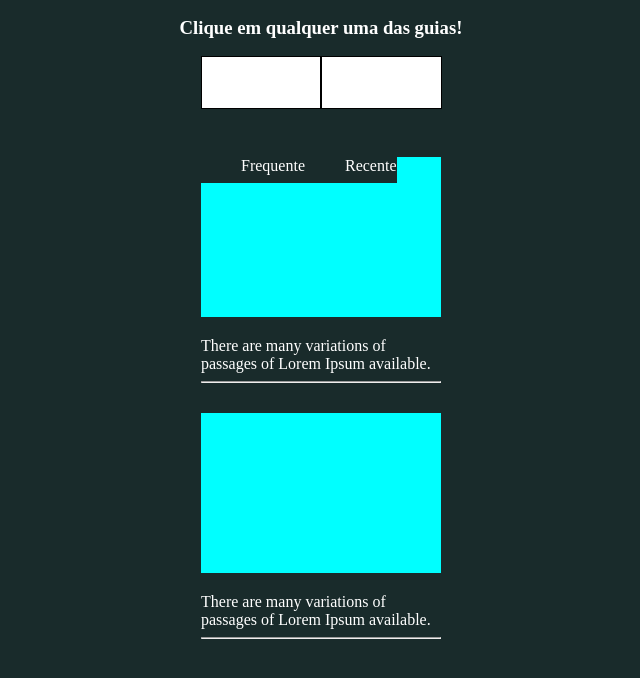
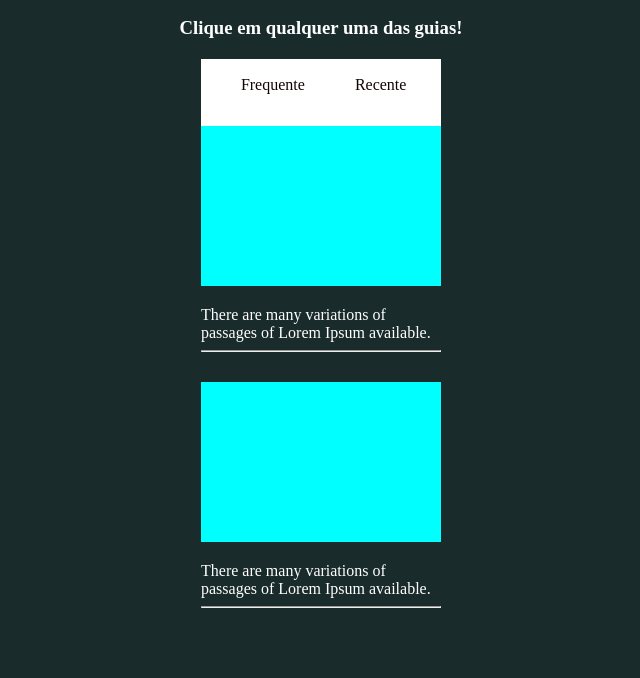
Before and after one commit to DanielMarquesz/30-dias-de-CSS, a plain HTML site: page dia04/index.html in a window 1280 px wide. Shown: the part 60-738 px from the top of the page, without its empty margins (319-959 px from the left). Drawn offline with Linux system fonts and the light colour scheme.

Commit message:
:turtle: Adicionando Estilos

```diff
--- a/dia04/index.html
+++ b/dia04/index.html
@@ -15,15 +15,9 @@
 
         <div class="container">
 
-            <div>
-                <nav class="links-positions">
-                    <a href="#" class="links-changes"></a>
-                    <a href="#" class="links-changes"></a>
-                </nav>
-            </div>
-            <div class="help-rt">
-                <p class="muda">Frequente</p>
-                <p class="muda">Recente</p>
+            <div class="links-changes">
+                <div>Frequente</div>
+                <div>Recente</div>
             </div>
 
             <div class="section1">
--- a/dia04/style.css
+++ b/dia04/style.css
@@ -37,22 +37,23 @@ p{
 }
 
 .links-changes {
+    color: rgb(20, 4, 4);
     background-color: #fff;
     padding: .1rem .6rem 2rem 6.8rem;
-    border: 1px solid black;
+    /* border: 1px solid black;     */
+    display: flex;
+    justify-content: flex-end;
 }
 
 .links-positions{
     margin-bottom: 5rem;
 }
 
-.help-rt{
-    display: flex;
-    align-content: space-around;
-    position: absolute;
+.links-changes div{
+    width: 100%;
+    padding-left: 25px;
+    padding-right: 25px;
+    padding-top: 15px;
+    color: rgb(20, 4, 4);
+    background-color: #fff;
 }
-
-.muda{
-    margin-left: 2.5rem;
-    text-align: ;
-}
```
